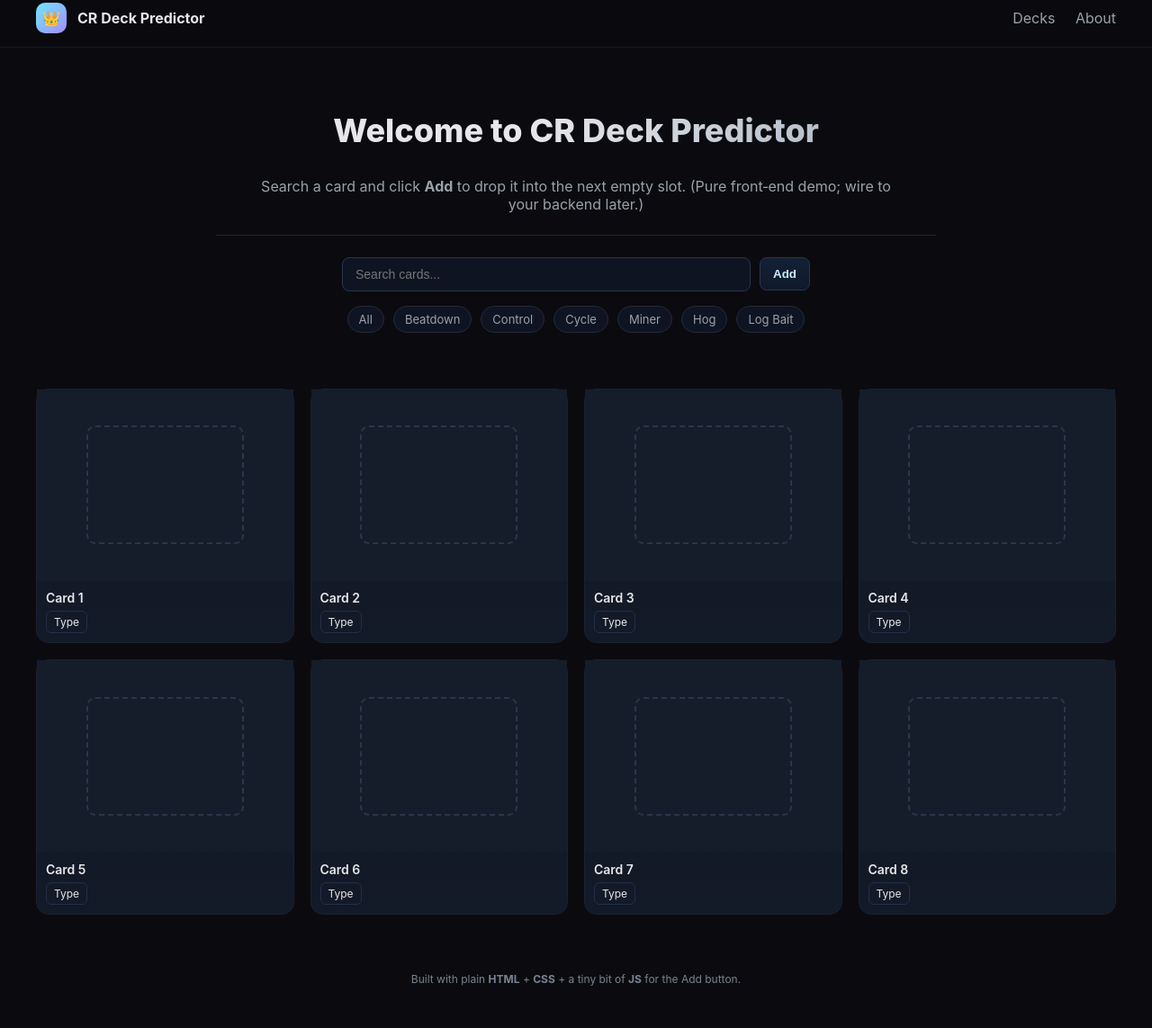
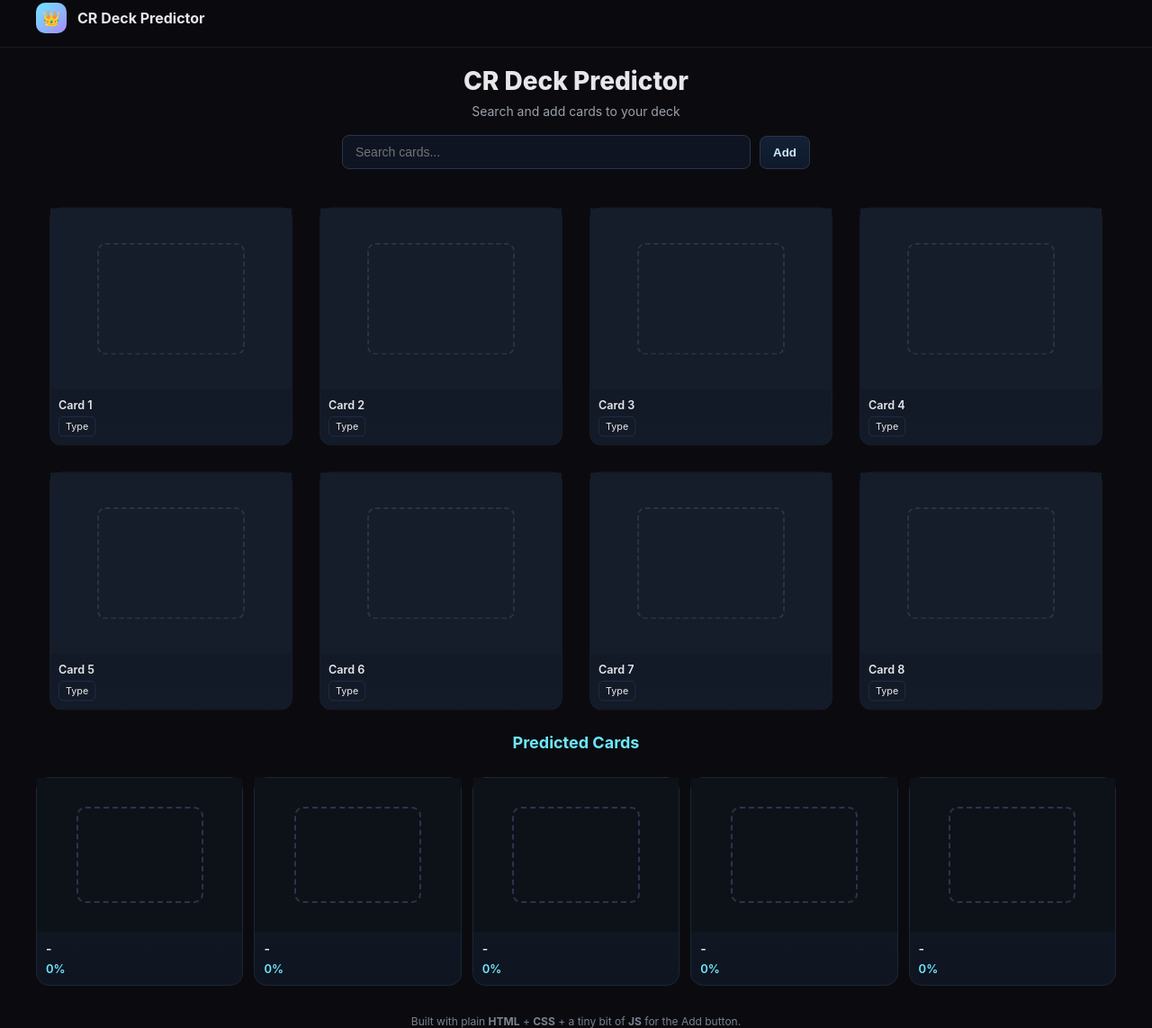
Before and after one commit to Nanouo/CR-Deck-Predictor, a website: page client/public/index.html in a window 1280 px wide. Shown: the part 12-1155 px from the top of the page at 90% size. Before the commit the page ends 1108 px from the top, so only its background shows below. Drawn offline with Linux system fonts and the light colour scheme.

Commit message:
changed frontend

```diff
--- a/client/public/index.html
+++ b/client/public/index.html
@@ -15,38 +15,26 @@
         <div>CR Deck Predictor</div>
       </div>
       <nav aria-label="primary" class="nav">
-        <a href="#decks">Decks</a>
-        <a href="#about">About</a>
+        <a href="#decks"></a>
+        <a href="#about"></a>
       </nav>
     </div>
   </header>
 
   <main>
     <section class="hero container">
-      <h1 class="title">Welcome to <span class="grad">CR Deck Predictor</span></h1>
-      <p class="subtitle">Search a card and click <strong>Add</strong> to drop it into the next empty slot. (Pure front‑end demo; wire to your backend later.)</p>
-      <div class="divider"></div>
+      <h1 class="title compact">CR Deck Predictor</h1>
+      <p class="subtitle compact">Search and add cards to your deck</p>
       <div class="search-bar center">
         <div class="input-group">
           <input id="cardSearch" type="text" placeholder="Search cards..." />
           <button id="addBtn" type="button">Add</button>
         </div>
       </div>
-
-
-      <div class="filters" aria-hidden="true">
-        <span class="chip">All</span>
-        <span class="chip">Beatdown</span>
-        <span class="chip">Control</span>
-        <span class="chip">Cycle</span>
-        <span class="chip">Miner</span>
-        <span class="chip">Hog</span>
-        <span class="chip">Log Bait</span>
-      </div>
     </section>
 
     <section id="decks" class="container">
-      <div class="grid">
+      <div class="grid deck-grid">
         <article class="card" data-empty="true"><div class="thumb"><div class="placeholder"></div></div><div class="meta"><div class="name"><span class="slot-name">Card 1</span></div><div class="row"><span class="tag">Type</span></div></div></article>
         <article class="card" data-empty="true"><div class="thumb"><div class="placeholder"></div></div><div class="meta"><div class="name"><span class="slot-name">Card 2</span></div><div class="row"><span class="tag">Type</span></div></div></article>
         <article class="card" data-empty="true"><div class="thumb"><div class="placeholder"></div></div><div class="meta"><div class="name"><span class="slot-name">Card 3</span></div><div class="row"><span class="tag">Type</span></div></div></article>
@@ -55,6 +43,47 @@
         <article class="card" data-empty="true"><div class="thumb"><div class="placeholder"></div></div><div class="meta"><div class="name"><span class="slot-name">Card 6</span></div><div class="row"><span class="tag">Type</span></div></div></article>
         <article class="card" data-empty="true"><div class="thumb"><div class="placeholder"></div></div><div class="meta"><div class="name"><span class="slot-name">Card 7</span></div><div class="row"><span class="tag">Type</span></div></div></article>
         <article class="card" data-empty="true"><div class="thumb"><div class="placeholder"></div></div><div class="meta"><div class="name"><span class="slot-name">Card 8</span></div><div class="row"><span class="tag">Type</span></div></div></article>
+      </div>
+    </section>
+
+    <section class="suggestions-section container">
+      <h2 class="suggestions-title">Predicted Cards</h2>
+      <div class="grid suggestions-grid">
+        <article class="suggestion-card" data-slot="1">
+          <div class="thumb"><div class="placeholder"></div></div>
+          <div class="meta">
+            <div class="name"><span class="suggestion-name">-</span></div>
+            <div class="row"><span class="frequency">0%</span></div>
+          </div>
+        </article>
+        <article class="suggestion-card" data-slot="2">
+          <div class="thumb"><div class="placeholder"></div></div>
+          <div class="meta">
+            <div class="name"><span class="suggestion-name">-</span></div>
+            <div class="row"><span class="frequency">0%</span></div>
+          </div>
+        </article>
+        <article class="suggestion-card" data-slot="3">
+          <div class="thumb"><div class="placeholder"></div></div>
+          <div class="meta">
+            <div class="name"><span class="suggestion-name">-</span></div>
+            <div class="row"><span class="frequency">0%</span></div>
+          </div>
+        </article>
+        <article class="suggestion-card" data-slot="4">
+          <div class="thumb"><div class="placeholder"></div></div>
+          <div class="meta">
+            <div class="name"><span class="suggestion-name">-</span></div>
+            <div class="row"><span class="frequency">0%</span></div>
+          </div>
+        </article>
+        <article class="suggestion-card" data-slot="5">
+          <div class="thumb"><div class="placeholder"></div></div>
+          <div class="meta">
+            <div class="name"><span class="suggestion-name">-</span></div>
+            <div class="row"><span class="frequency">0%</span></div>
+          </div>
+        </article>
       </div>
     </section>
   </main>
--- a/client/public/styles.css
+++ b/client/public/styles.css
@@ -55,13 +55,18 @@
 }
 
 .hero {
-    padding:40px 0;
+    padding:20px 0 10px;
     text-align:center;
 }
 
 .title {
     font-size:36px;
     font-weight:800;
+}
+
+.title.compact {
+    font-size:28px;
+    margin:0 0 8px;
 }
 
 .grad {
@@ -75,6 +80,11 @@
     margin:14px auto 0;
     max-width:700px;
     color:var(--muted);
+}
+
+.subtitle.compact {
+    margin:0 auto 12px;
+    font-size:14px;
 }
 
 .divider {
@@ -157,12 +167,68 @@
 .grid {
     display:grid;
     gap:18px;
-    padding:22px 0 64px;
+    padding:22px 0 32px;
     grid-template-columns:repeat(4, 1fr);
+}
+
+.deck-grid {
+    gap:0px;
+    padding:12px 0 12px;
+}
+
+.deck-grid .card {
+    transform:scale(0.9);
+}
+
+.suggestions-section {
+    margin-top:0;
+    padding-top:0;
+}
+
+.suggestions-title {
+    font-size:18px;
+    font-weight:700;
+    text-align:center;
+    margin:0 0 16px;
+    color:var(--accent);
+}
+
+.suggestions-grid {
+    grid-template-columns:repeat(5, 1fr);
+    gap:12px;
+    padding:12px 0 32px;
+}
+
+.suggestion-card {
+    border-radius:14px;
+    background:linear-gradient(180deg,#141b28,#0f1520);
+    border:1px solid #1b2638;
+    cursor:pointer;
+    transition:all .25s ease;
+}
+
+.suggestion-card:hover {
+    transform:translateY(-4px);
+    border-color:var(--accent);
+    box-shadow:0 4px 12px rgba(110,231,255,0.2);
+}
+
+.suggestion-card .thumb {
+    aspect-ratio:4/3;
+    display:grid;
+    place-items:center;
+    background:#0d1219;
+}
+
+.suggestion-card .frequency {
+    color:var(--accent);
+    font-weight:600;
+    font-size:13px;
 }
 
 @media (max-width:820px) {
     .grid{ grid-template-columns:repeat(2, 1fr);}
+    .suggestions-grid { grid-template-columns:repeat(3, 1fr);}
 }
 
 .card {
```
